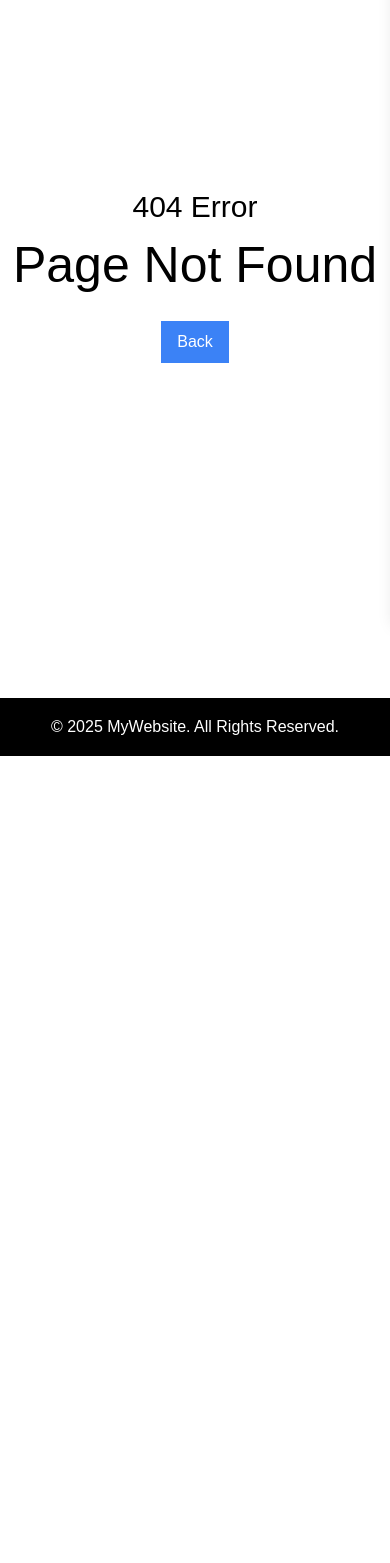
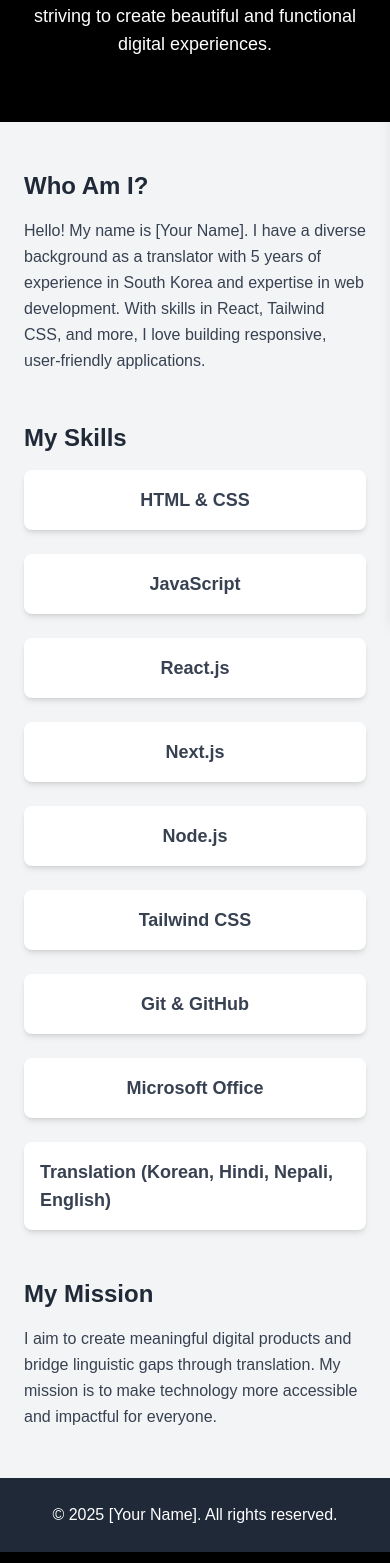
Before and after one commit to saroj-kapali/saroj-website, a React (Vite) app: page /about in a window 390 px wide. Before the commit this address had no page. Shown: the part 225-1788 px from the top of the page. Before the commit the page ends 981 px from the top, so only its background shows below. Built offline with nearby package versions, Linux system fonts and the light colour scheme.

Commit message:
added responsive about service contact home pages

```diff
--- a/src/App.jsx
+++ b/src/App.jsx
@@ -4,6 +4,9 @@ import { RouterProvider, createBrowserRouter } from "react-router-dom";
 import RootLayout from "./shared_component/RootLayout";
 import ErrorPage from "./shared_component/ErrorPage";
 import Home from "./pages/Home";
+import AboutPage from "./pages/About";
+import ServicesPage from "./pages/Service";
+import Scroll from "./pages/Scroll";
 
 const router = createBrowserRouter([
   {
@@ -14,6 +17,9 @@ const router = createBrowserRouter([
         path: "/",
         element: <Home />,
       },
+      { path: "/about", element: <AboutPage /> },
+      { path: "/service", element: <ServicesPage /> },
+      { path: "/contact", element: <Scroll /> },
 
       { path: "*", element: <ErrorPage /> },
     ],
--- /dev/null
+++ b/src/pages/About.jsx
@@ -0,0 +1,84 @@
+import React from "react";
+
+const AboutPage = () => {
+  return (
+    <div className="min-h-screen bg-gray-100 text-gray-800">
+      {/* Hero Section */}
+      <header className="bg-black text-white">
+        <div className="container mx-auto px-6 py-16 text-center">
+          <h1 className="text-4xl md:text-6xl font-bold mb-4">About Me</h1>
+          <p className="text-lg md:text-xl">
+            A passionate web developer and translator striving to create
+            beautiful and functional digital experiences.
+          </p>
+        </div>
+      </header>
+
+      {/* Main Content */}
+      <main className="container mx-auto px-6 py-12">
+        {/* Introduction Section */}
+        <section className="mb-12">
+          <h2 className="text-2xl md:text-3xl font-bold mb-4 text-gray-800">
+            Who Am I?
+          </h2>
+          <p className="text-gray-700 leading-relaxed">
+            Hello! My name is [Your Name]. I have a diverse background as a
+            translator with 5 years of experience in South Korea and expertise
+            in web development. With skills in React, Tailwind CSS, and more, I
+            love building responsive, user-friendly applications.
+          </p>
+        </section>
+
+        {/* Skills Section */}
+        <section className="mb-12">
+          <h2 className="text-2xl md:text-3xl font-bold mb-4 text-gray-800">
+            My Skills
+          </h2>
+          <div className="grid grid-cols-1 md:grid-cols-2 lg:grid-cols-3 gap-6">
+            {[
+              "HTML & CSS",
+              "JavaScript",
+              "React.js",
+              "Next.js",
+              "Node.js",
+              "Tailwind CSS",
+              "Git & GitHub",
+              "Microsoft Office",
+              "Translation (Korean, Hindi, Nepali, English)",
+            ].map((skill, index) => (
+              <div
+                key={index}
+                className="bg-white shadow-md rounded-lg p-4 flex items-center justify-center"
+              >
+                <span className="text-lg font-semibold text-gray-700">
+                  {skill}
+                </span>
+              </div>
+            ))}
+          </div>
+        </section>
+
+        {/* Mission Section */}
+        <section>
+          <h2 className="text-2xl md:text-3xl font-bold mb-4 text-gray-800">
+            My Mission
+          </h2>
+          <p className="text-gray-700 leading-relaxed">
+            I aim to create meaningful digital products and bridge linguistic
+            gaps through translation. My mission is to make technology more
+            accessible and impactful for everyone.
+          </p>
+        </section>
+      </main>
+
+      {/* Footer */}
+      <footer className="bg-gray-800 text-white py-6">
+        <div className="container mx-auto text-center">
+          <p>&copy; 2025 [Your Name]. All rights reserved.</p>
+        </div>
+      </footer>
+    </div>
+  );
+};
+
+export default AboutPage;
--- a/src/pages/GetMockUsers.jsx
+++ b/src/pages/GetMockUsers.jsx
@@ -51,7 +51,7 @@ const GetMockUsers = () => {
       )}
 
       <h2 className="text-center font-bold">User Lists</h2>
-      <div className="max-h-screen  mx-auto w-full bg-white  shadow-xl px-4">
+      <div className="max-h-screen  mx-auto w-full   shadow-xl px-4">
         <div className="flex mx-auto flex-col gap-4 py-4 justify-center items-center">
           {data?.map((user) => (
             <ul
--- a/src/pages/Home.jsx
+++ b/src/pages/Home.jsx
@@ -1,18 +1,25 @@
 import React from "react";
 import Slider from "./Slider";
 import Scroll from "./Scroll";
-import GetMockUsers from "./GetMockUsers";
 
 const Home = () => {
   return (
     <>
       <section
         id="home"
-        className="h-screen bg-gray-100 flex items-center justify-center"
+        className="h-screen bg-cover bg-center bg-no-repeat flex items-center justify-center"
+        style={{
+          backgroundImage: `url('https://images.unsplash.com/photo-1736297150541-89378f055b96?q=80&w=2072&auto=format&fit=crop&ixlib=rb-4.0.3&ixid=M3wxMjA3fDB8MHxwaG90by1wYWdlfHx8fGVufDB8fHx8fA%3D%3D')`, // Replace with your image URL
+        }}
       >
-        <h1 className="text-4xl font-bold text-center">
-          Welcome to My Website
-        </h1>
+        <div className="bg-black bg-opacity-50 p-6 rounded-lg text-white text-center">
+          <h1 className="text-4xl md:text-6xl font-bold mb-4">
+            Welcome to My Website
+          </h1>
+          <p className="text-lg md:text-xl">
+            Explore our services and feel free to get in touch!
+          </p>
+        </div>
       </section>
       <Slider />
       <Scroll />
--- a/src/pages/Scroll.jsx
+++ b/src/pages/Scroll.jsx
@@ -22,7 +22,7 @@ const Scroll = () => {
 
   const dispatch = useDispatch();
   const { refetch } = useGetMockUsersQuery();
-  const { messageFrom, input } = useSelector((state) => state.contactForm);
+  const { input } = useSelector((state) => state.contactForm);
   const { fullName, email, message } = input;
 
   const handleSubmit = async (e) => {
@@ -44,7 +44,7 @@ const Scroll = () => {
     }
 
     if (trimmedInput.message.length > 500) {
-      alert("Message should not be longer than 200 characters.");
+      alert("Message should not be longer than 500 characters.");
       return;
     }
 
@@ -57,59 +57,60 @@ const Scroll = () => {
       }
 
       dispatch(resetForm());
-
       refetch();
-      // alert("Submitted successfully");
+      alert("Submitted successfully");
     } catch (error) {
       console.error("Error during submission:", error);
       alert("Something went wrong, please try again.");
     }
   };
 
-  // handleUpdate
-
-  const handleUpdate = () => {};
-
   return (
-    <section id="contact" className="py-20 bg-gray-200">
-      <div className="max-w-6xl mx-auto text-center">
-        <h2 className="text-3xl font-semibold mb-6">Contact Us</h2>
+    <section
+      id="contact"
+      className="py-20 bg-gradient-to-b from-blue-50 to-gray-100"
+    >
+      <div className="max-w-4xl mx-auto text-center px-4 sm:px-6 lg:px-8">
+        <h2 className="text-4xl font-extrabold text-gray-800 mb-8">
+          Get in Touch
+        </h2>
+        <p className="text-lg text-gray-600 mb-12">
+          Have questions or need help? Fill out the form below and we’ll get
+          back to you as soon as possible!
+        </p>
         <form
           onSubmit={handleSubmit}
-          className="space-y-4 flex flex-col justify-center items-center"
+          className="space-y-6 bg-white shadow-lg rounded-lg p-8 max-w-lg mx-auto"
         >
-          <div className="w-full flex flex-col gap-4">
+          <div className="flex flex-col space-y-4">
             <input
               value={fullName}
-              onChange={(e) =>
-                // setInput((prev) => ({ ...prev, fullName: e.target.value }))
-                dispatch(setFullName(e.target.value))
-              }
+              onChange={(e) => dispatch(setFullName(e.target.value))}
               type="text"
               placeholder="Your Name"
-              className="p-2 w-full shadow-lg max-w-xs mx-auto border border-gray-300 rounded-md"
+              className="p-4 border border-gray-300 rounded-md shadow-sm focus:ring-blue-500 focus:border-blue-500 w-full"
             />
             <input
               value={email}
               onChange={(e) => dispatch(setEmail(e.target.value))}
-              type="text"
+              type="email"
               placeholder="Your Email"
-              className="p-2 w-full shadow-lg max-w-xs mx-auto border border-gray-300 rounded-md"
+              className="p-4 border border-gray-300 rounded-md shadow-sm focus:ring-blue-500 focus:border-blue-500 w-full"
             />
           </div>
           <textarea
             value={message}
             onChange={(e) => dispatch(setMessage(e.target.value))}
             placeholder="Your Message"
-            className="p-2 w-full shadow-lg max-w-md mx-auto border border-gray-300 rounded-md"
-            rows="4"
+            className="p-4 border border-gray-300 rounded-md shadow-sm focus:ring-blue-500 focus:border-blue-500 w-full"
+            rows="5"
           ></textarea>
           <button
             type="submit"
-            className="bg-black text-white py-2 px-6 rounded-md"
-            disabled={isLoading} // Disable the button while loading
+            className="w-full bg-blue-600 text-white py-3 px-6 rounded-lg shadow-lg font-semibold hover:bg-blue-700 transition disabled:opacity-50"
+            disabled={isLoading}
           >
-            {updatedUsers ? "Update" : "Submit"}
+            {isLoading ? "Submitting..." : updatedUsers ? "Update" : "Submit"}
           </button>
         </form>
         {error && (
--- /dev/null
+++ b/src/pages/Service.jsx
@@ -0,0 +1,62 @@
+import React from "react";
+import { Link } from "react-router-dom";
+import { serviceData } from "../shared_component/sharedData";
+
+const ServicesPage = () => {
+  return (
+    <div className="min-h-screen bg-gray-100 text-gray-800">
+      {/* Hero Section */}
+      <header className="bg-gradient-to-r from-black to-gray-400 text-white">
+        <div className="container mx-auto px-6 py-16 text-center">
+          <h1 className="text-4xl md:text-6xl font-bold mb-4">Our Services</h1>
+          <p className="text-lg md:text-xl">
+            Delivering exceptional services tailored to meet your needs.
+          </p>
+        </div>
+      </header>
+
+      {/* Main Content */}
+      <main className="container mx-auto px-6 py-12">
+        {/* Services Section */}
+        <section className="mb-12">
+          <h2 className="text-2xl md:text-3xl font-bold mb-6 text-gray-800 text-center">
+            What We Offer
+          </h2>
+          <div className="grid grid-cols-1 md:grid-cols-2 lg:grid-cols-3 gap-6">
+            {/* Service Card */}
+            {serviceData.map((service, index) => (
+              <div
+                key={index}
+                className="bg-white shadow-md rounded-lg p-6 flex flex-col items-center text-center"
+              >
+                <div className="text-4xl mb-4">{service.icon}</div>
+                <h3 className="text-xl font-semibold mb-2">{service.title}</h3>
+                <p className="text-gray-600">{service.description}</p>
+              </div>
+            ))}
+          </div>
+        </section>
+
+        {/* Call-to-Action Section */}
+        <section className="bg-gradient-to-r from-gray-500 to to-black text-white py-12 rounded-lg shadow-lg">
+          <div className="container mx-auto text-center">
+            <h2 className="text-2xl md:text-3xl font-bold mb-4">
+              Ready to Work With Us?
+            </h2>
+            <p className="mb-6">
+              Contact us today and let’s bring your ideas to life!
+            </p>
+            <Link
+              to={"/contact"}
+              className="bg-white text-black font-semibold py-3 px-6 rounded-lg shadow-md hover:bg-gray-100 transition"
+            >
+              Contact Us
+            </Link>
+          </div>
+        </section>
+      </main>
+    </div>
+  );
+};
+
+export default ServicesPage;
--- a/src/shared_component/Footer.jsx
+++ b/src/shared_component/Footer.jsx
@@ -3,7 +3,7 @@ import React from "react";
 const Footer = () => {
   return (
     <footer className="bg-black text-white text-center py-4">
-      <p>&copy; 2025 MyWebsite. All Rights Reserved.</p>
+      <p>&copy; 2025 RAJ MAHARJAN. All Rights Reserved.</p>
     </footer>
   );
 };
--- /dev/null
+++ b/src/shared_component/sharedData.js
@@ -0,0 +1,37 @@
+export const serviceData = [
+  {
+    title: "Web Development",
+    description:
+      "Custom websites and web applications using React, Tailwind, and modern technologies.",
+    icon: "🌐",
+  },
+  {
+    title: "Translation Services",
+    description:
+      "Accurate and culturally relevant translations in Korean, Hindi, Nepali, and English.",
+    icon: "📝",
+  },
+  {
+    title: "UI/UX Design",
+    description:
+      "Designing intuitive and user-friendly interfaces for an exceptional user experience.",
+    icon: "🎨",
+  },
+  {
+    title: "SEO Optimization",
+    description:
+      "Boost your online presence with proven SEO strategies and techniques.",
+    icon: "🚀",
+  },
+  {
+    title: "Content Creation",
+    description: "Engaging content tailored to your audience to drive results.",
+    icon: "✍️",
+  },
+  {
+    title: "Consulting",
+    description:
+      "Expert advice to help you streamline your processes and achieve your goals.",
+    icon: "📊",
+  },
+];
```
Also changed, not shown: 1 other file (tests, documents, lock files or other folders).
